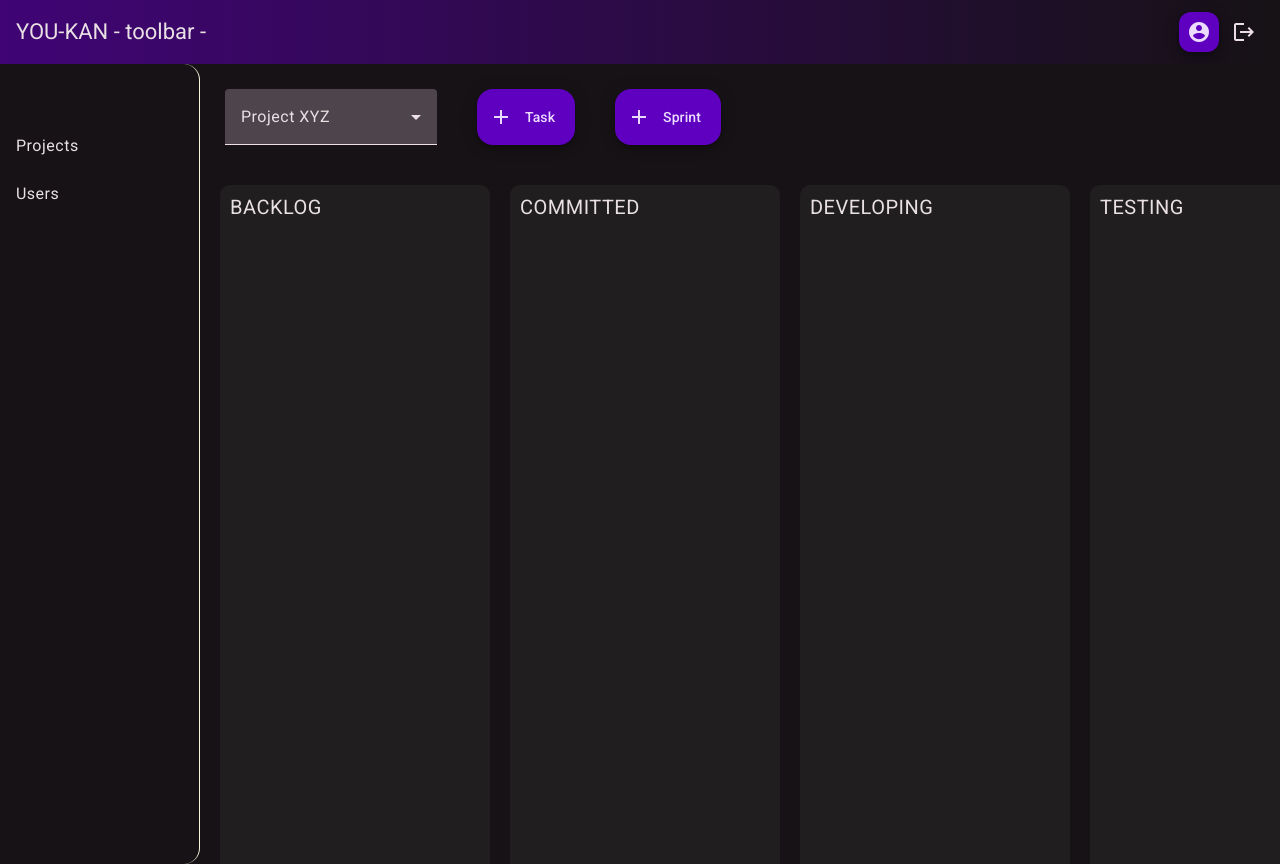
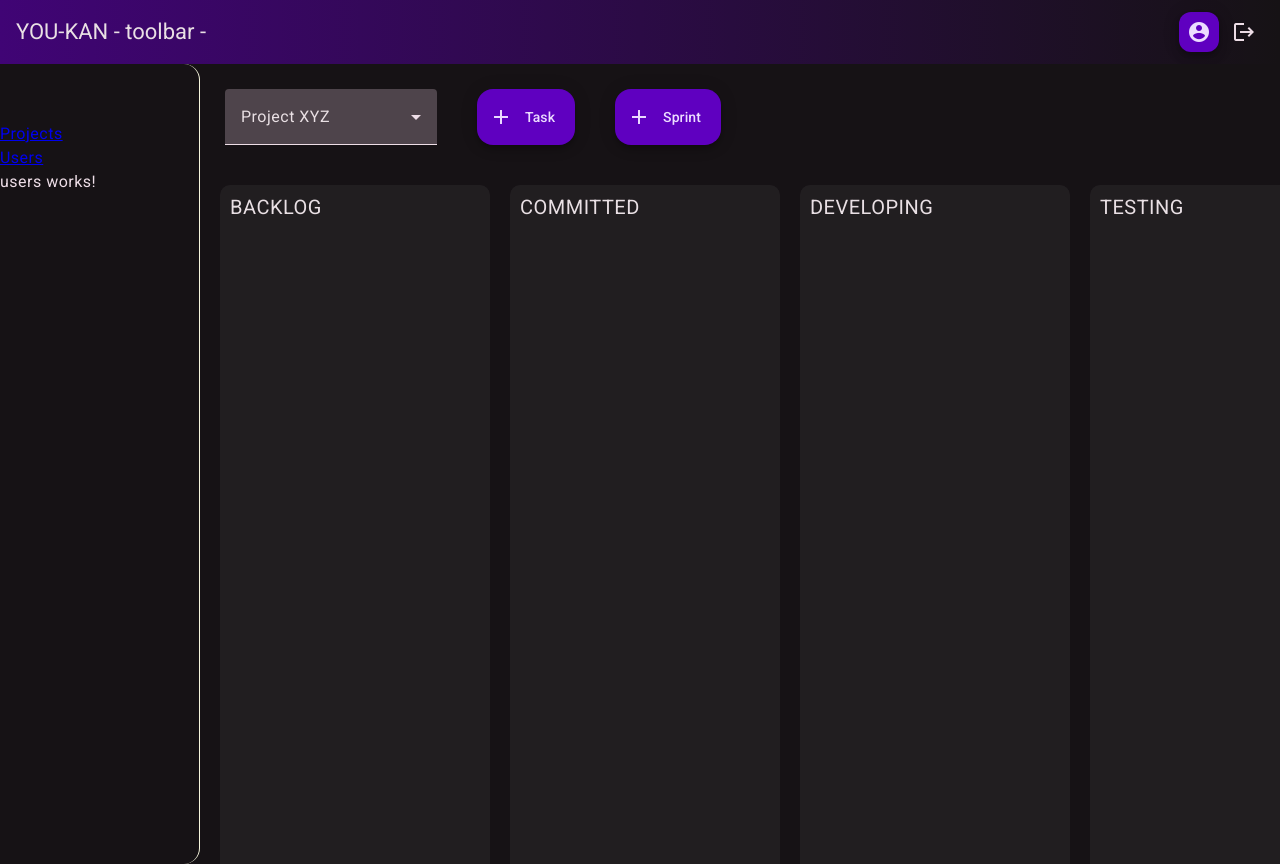
Before and after one commit to jillmarlo/you-kan, an Angular app in the folder you-kan.UI/ClientApp/: page /users in a window 1280 px wide. Before the commit this address led to /. Built offline with nearby package versions, Linux system fonts and the light colour scheme.

Commit message:
Set up base front end nav

```diff
--- a/you-kan.UI/ClientApp/src/app/app.routes.ts
+++ b/you-kan.UI/ClientApp/src/app/app.routes.ts
@@ -1,3 +1,17 @@
-import { Routes } from '@angular/router';
+import { Routes, RouterModule } from '@angular/router';
+import { NgModule, Component } from '@angular/core';
+import { ProjectListComponent } from './projects/components/project-list/project-list.component';
+import { UsersComponent } from './user-management/components/users/users.component';
 
-export const routes: Routes = [];
+export const routes: Routes = [
+    { path: 'projects', component: ProjectListComponent },
+    { path: 'users', component: UsersComponent}
+];
+
+@NgModule({
+    imports: [RouterModule.forRoot(routes)],
+    exports: [RouterModule],
+    providers: []
+})
+
+export class Routing { }
--- a/you-kan.UI/ClientApp/src/app/dashboard/dashboard.component.html
+++ b/you-kan.UI/ClientApp/src/app/dashboard/dashboard.component.html
@@ -16,8 +16,10 @@
         <!-- Left sidenav -->
         <mat-sidenav mode="side" opened class="side-nav-detail">
             <mat-nav-list>
-                  <a mat-list-item href="...">Projects</a>
-                  <a mat-list-item href="...">Users</a>
+                 <li><a routerLink="/projects">Projects</a></li>
+                 <router-outlet></router-outlet>
+                 <li><a routerLink="/users">Users</a></li>
+                 <router-outlet></router-outlet>
               </mat-nav-list>
         </mat-sidenav>
 
--- a/you-kan.UI/ClientApp/src/app/dashboard/dashboard.component.ts
+++ b/you-kan.UI/ClientApp/src/app/dashboard/dashboard.component.ts
@@ -19,12 +19,15 @@ import {
 } from '@angular/cdk/drag-drop';
 import { Priority } from '../tasks/models/priority.enum';
 import { TaskType } from '../tasks/models/task-type.enum';
+import { RouterOutlet } from '@angular/router';
+import { RouterLink } from '@angular/router';
+import { ProjectListComponent } from '../projects/components/project-list/project-list.component';
 
 @Component({
   selector: 'app-dashboard',
   standalone: true,
   imports: [MatSidenavModule, MatToolbarModule, ColumnComponent, TaskCardComponent, DashboardActionBarComponent,
-    MatNavList, MatListModule, CdkDrag, CdkDropList, CdkDropListGroup, MatIconModule, MatButtonModule],
+    MatNavList, MatListModule, CdkDrag, CdkDropList, CdkDropListGroup, MatIconModule, MatButtonModule, RouterOutlet, RouterLink],
   templateUrl: './dashboard.component.html',
   styleUrl: './dashboard.component.css'
 })
--- /dev/null
+++ b/you-kan.UI/ClientApp/src/app/user-management/components/users/users.component.html
@@ -0,0 +1 @@
+<p>users works!</p>
```
Also changed, not shown: you-kan.UI/ClientApp/src/app/user-management/components/users/users.component.ts (added, +13 -0 lines), you-kan.UI/ClientApp/src/app/user-management/components/users/users.component.css (added).
